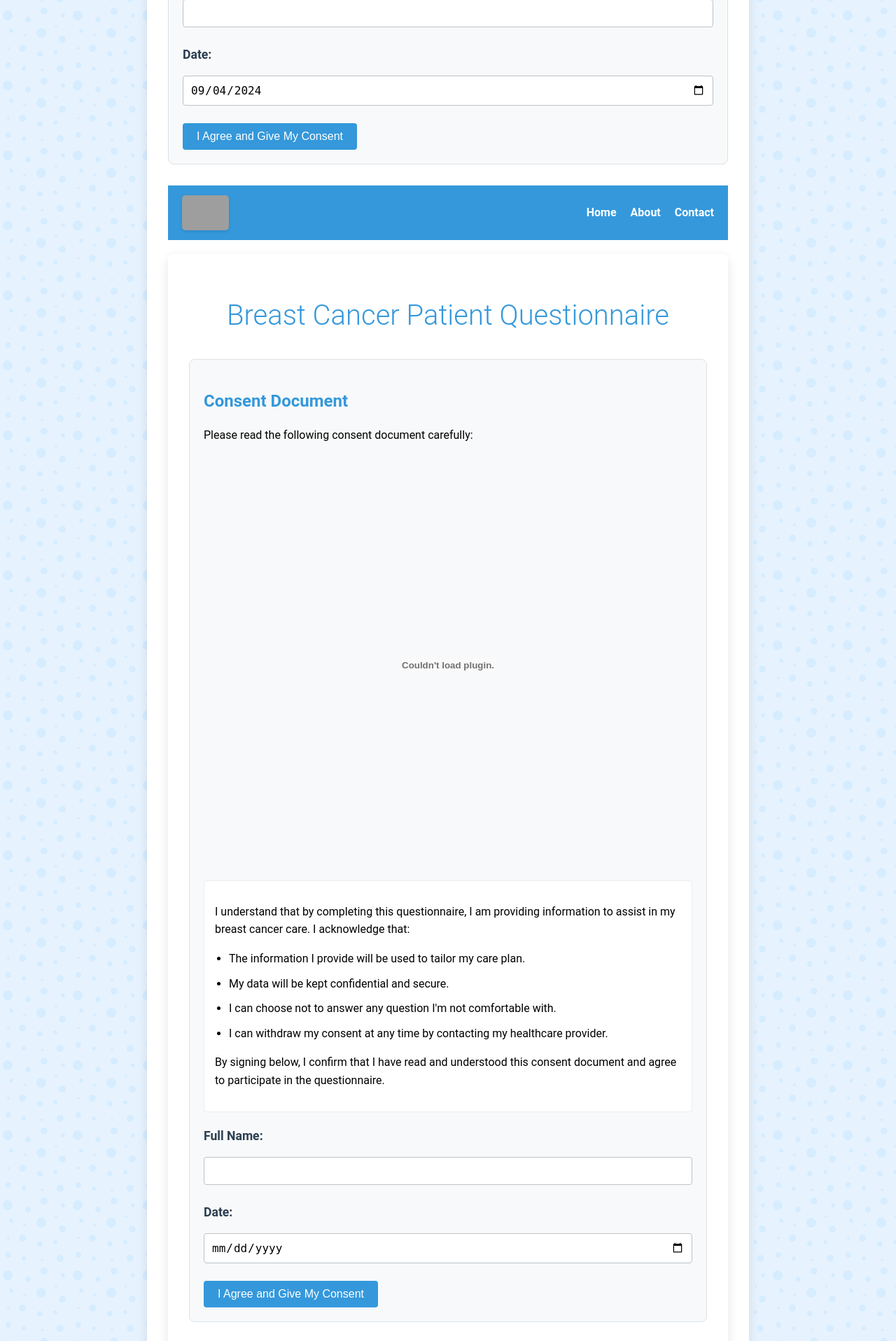
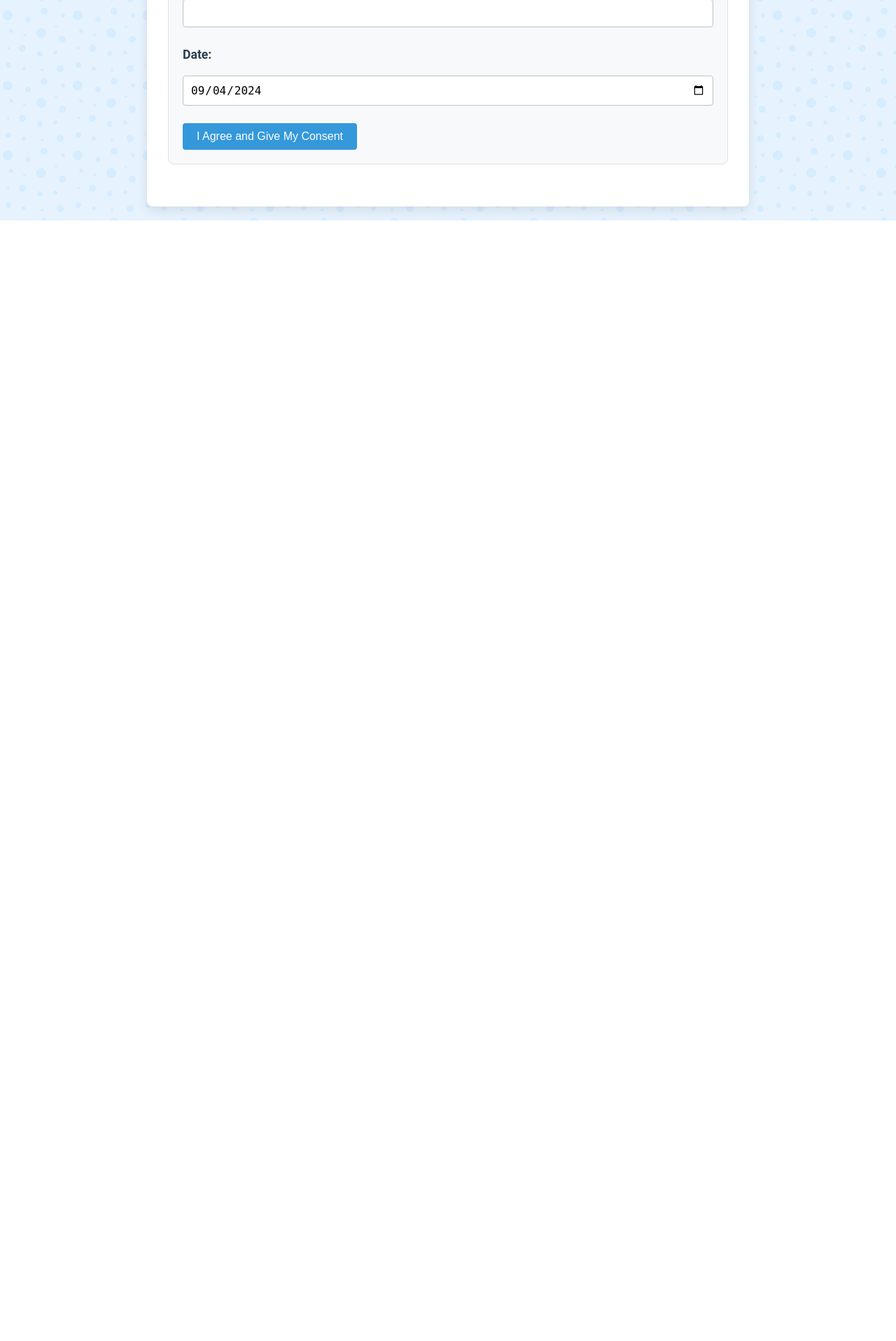
Before and after one commit to cmorris2945/test_repsository, a Python web app: template templates/index.html in a window 1280 px wide. Shown: the part 1389-3305 px from the top of the page at 70% size. After the commit the page ends 1704 px from the top, so only its background shows below. Run offline with Jinja, Linux system fonts and the light colour scheme; the template is opened without the code that fills it, so the values that code supplies are empty; grey boxes are pictures that could not be loaded.

Commit message:
Fixed and refactored patient form

```diff
--- a/templates/index.html
+++ b/templates/index.html
@@ -1,54 +1,3 @@
-<!DOCTYPE html>
-<html lang="en">
-<head>
-    <meta charset="UTF-8">
-    <meta name="viewport" content="width=device-width, initial-scale=1.0">
-    <title>Breast Cancer Patient Questionnaire</title>
-    <link rel="stylesheet" href="{{ url_for('static', filename='css/styles.css') }}">
-</head>
-<body>
-    <nav>
-        <div class="logo">
-            <img src="{{ url_for('static', filename='images/logo.jpg') }}" alt="Logo" class="logo-img">
-        </div>
-        <ul>
-            <li><a href="#home">Home</a></li>
-            <li><a href="#about">About</a></li>
-            <li><a href="#contact">Contact</a></li>
-        </ul>
-    </nav>
-
-    <div class="container">
-        <h1>Breast Cancer Patient Questionnaire</h1>
-
-        <!-- Consent Document Section -->
-        <div id="consentForm" class="consent-form">
-            <h2>Consent Document</h2>
-            <p>Please read the following consent document carefully:</p>
-            <embed src="{{ url_for('static', filename='consent_form.pdf') }}" type="application/pdf" width="100%" height="600px" />
-            <div class="consent-content">
-                <p>I understand that by completing this questionnaire, I am providing information to assist in my breast cancer care. I acknowledge that:</p>
-                <ul>
-                    <li>The information I provide will be used to tailor my care plan.</li>
-                    <li>My data will be kept confidential and secure.</li>
-                    <li>I can choose not to answer any question I'm not comfortable with.</li>
-                    <li>I can withdraw my consent at any time by contacting my healthcare provider.</li>
-                </ul>
-                <p>By signing below, I confirm that I have read and understood this consent document and agree to participate in the questionnaire.</p>
-            </div>
-            <div class="form-group">
-                <label for="consentName">Full Name:</label>
-                <input type="text" id="consentName" name="consentName" required>
-            </div>
-            <div class="form-group">
-                <label for="consentDate">Date:</label>
-                <input type="date" id="consentDate" name="consentDate" required>
-            </div>
-            <button id="agreeConsent" class="btn-primary">I Agree and Give My Consent</button>
-        </div>
-<!-- Consent Document Section -->
-<!-- Questionaire form-->
-
 <!DOCTYPE html>
 <html lang="en">
 <head>
@@ -158,34 +105,6 @@
                         <option value="Optum">Optum</option>
                         <option value="United HealthCare">United HealthCare</option>
                     </select>
-                </div>
-            </div>
-
-            <div class="form-group">
-                <label for="genetic_testing">Have you had genetic testing done before?</label>
-                <div>
-                    <input type="radio" id="genetic_testing_yes" name="genetic_testing" value="Yes">
-                    <label for="genetic_testing_yes">Yes</label>
-                </div>
-                <div>
-                    <input type="radio" id="genetic_testing_no" name="genetic_testing" value="No">
-                    <label for="genetic_testing_no">No</label>
-                </div>
-            </div>
-
-            <div class="form-group">
-                <label for="family_history">Is there a family history of cancer?</label>
-                <div>
-                    <input type="radio" id="family_history_yes" name="family_history" value="Yes">
-                    <label for="family_history_yes">Yes</label>
-                </div>
-                <div>
-                    <input type="radio" id="family_history_no" name="family_history" value="No">
-                    <label for="family_history_no">No</label>
-                </div>
-                <div>
-                    <input type="radio" id="family_history_dont_know" name="family_history" value="I don't know">
-                    <label for="family_history_dont_know">I don't know</label>
                 </div>
             </div>
 
```
Also changed, not shown: other parts of templates/index.html (+39 -6 lines), 1 other file.
